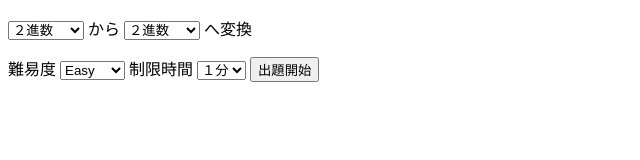
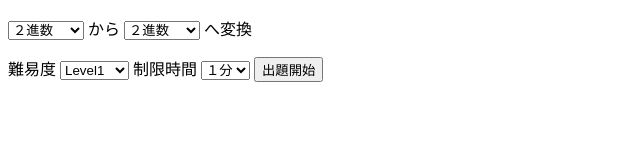
Before and after one commit to kazushi-F/radixConversion, a plain HTML site: page index.html in a window 1280 px wide. Shown: the full height of the page, 0-640 px from the left. Drawn offline with Linux system fonts and the light colour scheme.

Commit message:
難易度設定の変更

```diff
--- a/index.html
+++ b/index.html
@@ -25,9 +25,22 @@
     <p>
     難易度
     <select id="level">
-        <option value="1">Easy</option>
-        <option value="2">Normal</option>
-        <option value="3">Expart</option>
+        <option value="1">Level1</option>
+        <option value="2">Level2</option>
+        <option value="3">Level3</option>
+        <option value="4">Level4</option>
+        <option value="5">Level5</option>
+        <option value="6">Level6</option>
+        <option value="7">Level7</option>
+        <option value="8">Level8</option>
+        <option value="9">Level9</option>
+        <option value="10">Level10</option>
+        <option value="11">Level11</option>
+        <option value="12">Level12</option>
+        <option value="13">Level13</option>
+        <option value="14">Level14</option>
+        <option value="15">Level15</option>
+        <option value="16">Level16</option>
     </select>
     制限時間
     <select id="time">
```
